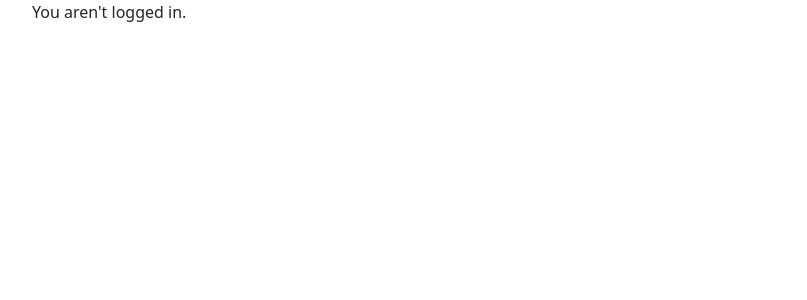
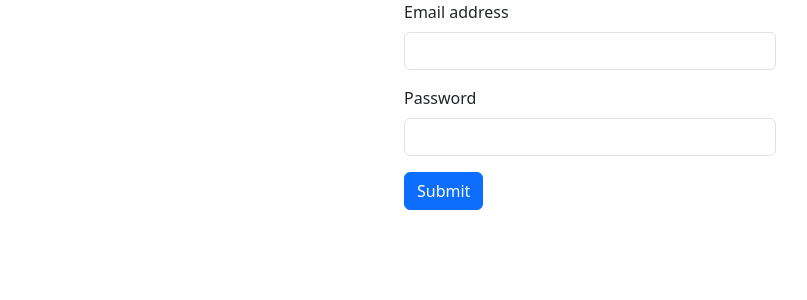
Before and after one commit to thevowels/supabase-react, a React (Vite) app: page / in a window 1280 px wide. Shown: the top 300 px of the page, without its empty margins (50-857 px from the left). Built offline with nearby package versions, Linux system fonts and the light colour scheme; no server answers.

Commit message:
Login form and login with email somehow, i don't mange anything at all and just logged in

```diff
--- a/src/App.jsx
+++ b/src/App.jsx
@@ -1,6 +1,7 @@
 import './scss/styles.scss';
 import {useEffect, useState} from 'react';
 import {supabase} from "./supabaseClient.js";
+import Auth from "./Auth.jsx";
 function App() {
     const [session, setSession] = useState(null);
 
@@ -16,7 +17,7 @@ function App() {
 
   return (
     <div className='container'>
-        {!session ? <div>You aren't logged in.</div> : <div>Logged In</div>}
+        {!session ? <Auth/> : <div>Logged In</div>}
     </div>
   )
 }
--- /dev/null
+++ b/src/Auth.jsx
@@ -0,0 +1,38 @@
+import {useState, useEffect} from 'react';
+import {supabase} from "./supabaseClient.js";
+import {createRoot} from "react-dom/client";
+import "./scss/styles.scss";
+
+export default function Auth() {
+    const [loading, setLoading] = useState(false);
+    const [email, setEmail] = useState('');
+    const handleLogin = async (e) =>{
+        e.preventDefault();
+        setLoading(true);
+        const {data, error} = await supabase.auth.signInWithPassword({
+            email: e.target.email.value,
+            password: e.target.password.value,
+        })
+        if(error) {
+            console.log('error',error);
+            alert(error.error_description || error.message);
+        }else{
+            alert('Logged In');
+        }
+        console.log('handling login');
+    }
+
+    return (
+        <form className={"col-md-6 col-lg-4 mx-auto "} onSubmit={handleLogin}>
+            <div className="mb-3">
+                <label className="form-label">Email address</label>
+                <input type="email" className="form-control" name="email"/>
+            </div>
+            <div className="mb-3">
+                <label  className="form-label">Password</label>
+                <input type="password" className="form-control" name="password"/>
+            </div>
+            <button type="submit" className="btn btn-primary">Submit</button>
+        </form>
+    )
+}
```
